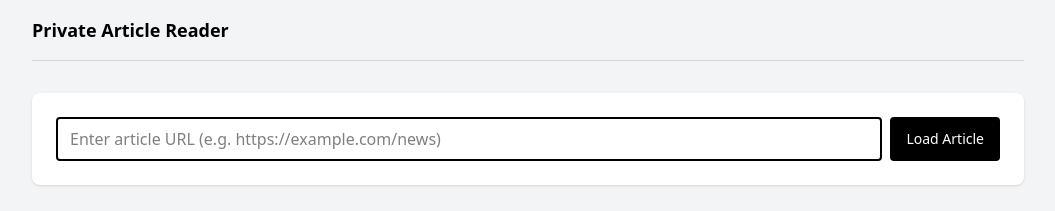
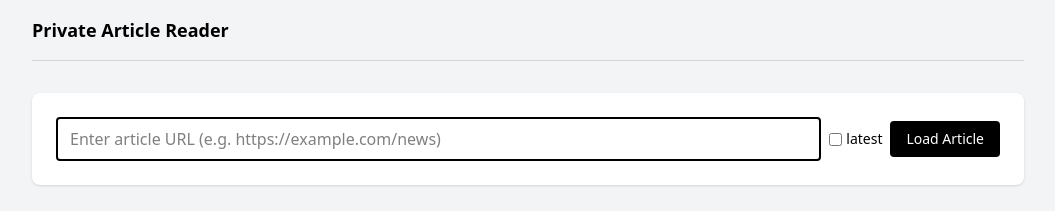
Before and after one commit to braboobssiere/article-reader, a Next.js app: page / in a window 1280 px wide. Shown: the top 211 px of the page, without its empty margins (112-1167 px from the left). Built offline with nearby package versions, Linux system fonts and the light colour scheme.

Commit message:
Add files via upload

```diff
--- a/app/article-form.tsx
+++ b/app/article-form.tsx
@@ -80,7 +80,7 @@ export default function ArticleForm({
           onSubmit={handleSubmit}
           className="space-y-3"
         >
-          <div className="flex flex-row gap-2">
+          <div className="flex flex-row items-center gap-2">
             <input
               type="url"
               name="url"
@@ -90,6 +90,10 @@ export default function ArticleForm({
               placeholder="Enter article URL (e.g. https://example.com/news)"
               className="flex-1 min-w-0 border-2 rounded px-3 py-2 outline-none focus:border-gray-400"
             />
+            <label className="flex items-center gap-1 whitespace-nowrap text-sm cursor-pointer">
+              <input type="checkbox" name="latest" value="1" />
+              latest
+            </label>
             <button
               type="submit"
               disabled={turnstileEnabled && !isVerified}
```
